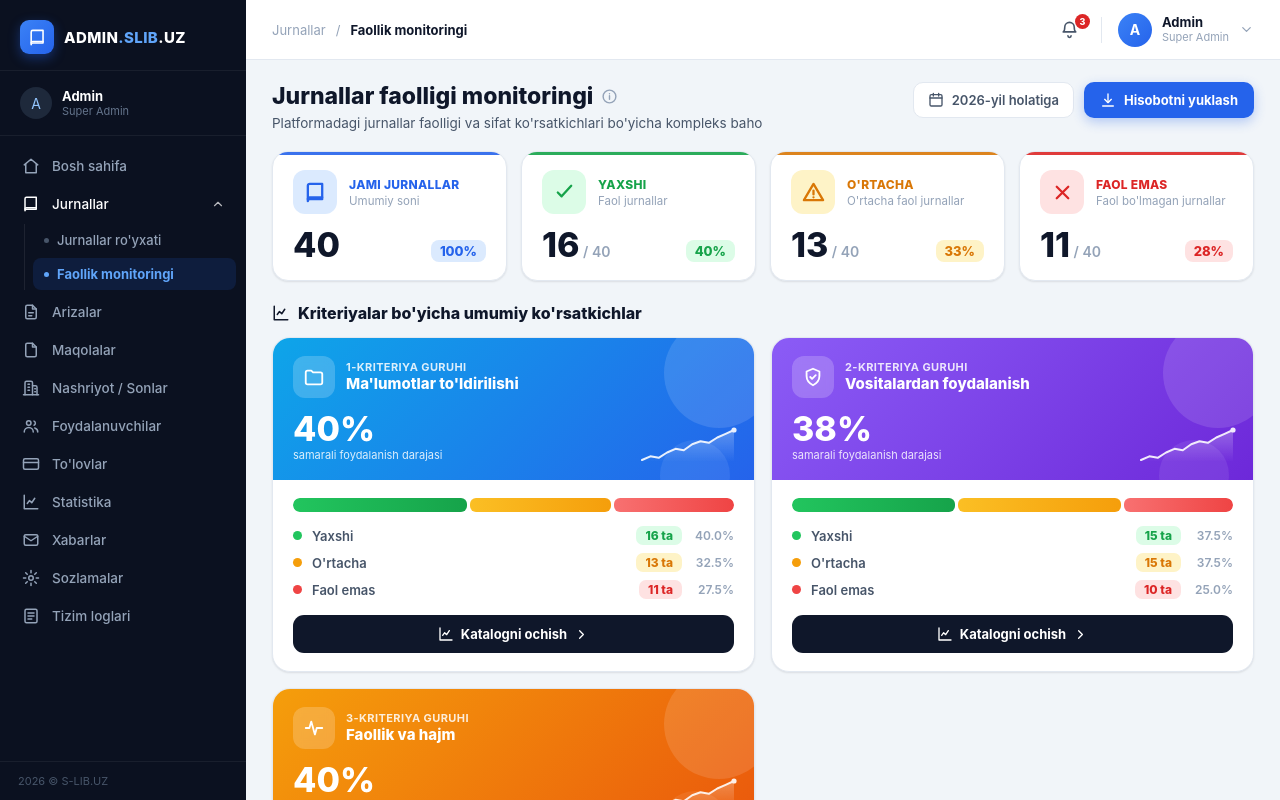
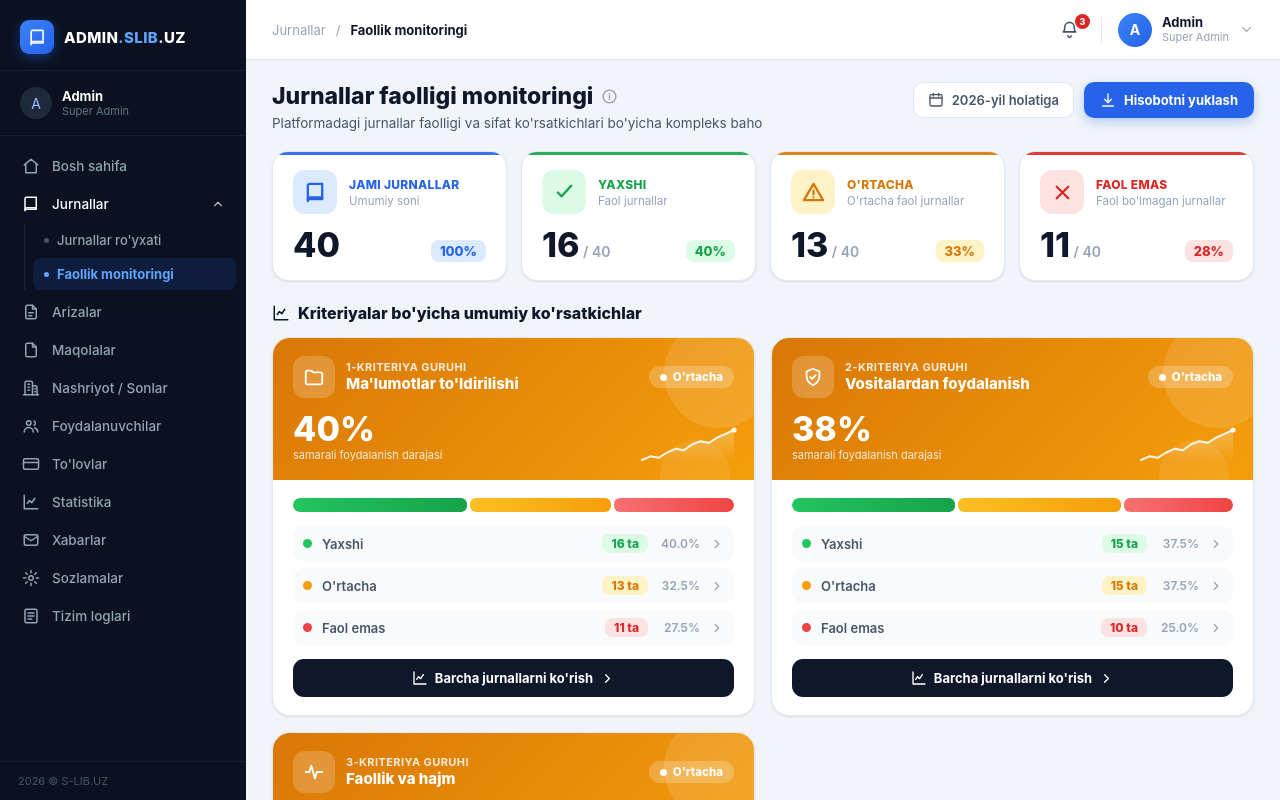
Before and after one commit to kvazar212121/slib-monitoring, a React (Vite) app: page / in a window 1280 px wide. Shown: the top 800 px of the page. Built offline with nearby package versions, Linux system fonts and the light colour scheme.

Commit message:
Kriteriya kartalari o'z statusi rangida, ichidagi statuslarga bosilsa o'sha guruh jurnallari ochiladi

```diff
--- a/src/components/CriteriaStatCard.jsx
+++ b/src/components/CriteriaStatCard.jsx
@@ -1,22 +1,23 @@
 import Icon, { GROUP_ICON } from './Icon';
 import { Sparkline } from './ui';
+import { STATUS } from '../data/criteria';
 
-// Zamonaviy kriteriya karta: gradient bosh, katta foiz, stacked segment-bar
+// Kriteriya guruhi kartasi: guruhning o'z statusi (yashil/sariq/qizil)
+// va ichidagi statuslarga bosilsa jurnallar ochiladi
 export default function CriteriaStatCard({ index, group, breakdown, total, trend, onView }) {
   const { green, yellow, red } = breakdown;
   const pct = (v) => (total ? (v / total) * 100 : 0);
   const greenPct = Math.round(pct(green));
 
-  const GRAD = [
-    'linear-gradient(135deg,#0ea5e9,#2563eb)',
-    'linear-gradient(135deg,#8b5cf6,#6d28d9)',
-    'linear-gradient(135deg,#f59e0b,#ea580c)',
-  ][index % 3];
+  // Guruhning umumiy statusi: yashil jurnallar ulushiga qarab
+  const groupStatus = greenPct >= 55 ? 'green' : greenPct >= 35 ? 'yellow' : 'red';
+  const sc = STATUS[groupStatus];
+  const GRAD = `linear-gradient(135deg,${sc.color},${sc.ring})`;
 
   const rows = [
-    { s: 'Yaxshi', v: green, color: '#16a34a', bg: '#dcfce7', dot: '#22c55e' },
-    { s: "O'rtacha", v: yellow, color: '#d97706', bg: '#fef3c7', dot: '#f59e0b' },
-    { s: 'Faol emas', v: red, color: '#dc2626', bg: '#fee2e2', dot: '#ef4444' },
+    { key: 'green', s: 'Yaxshi', v: green, color: '#16a34a', bg: '#dcfce7', dot: '#22c55e' },
+    { key: 'yellow', s: "O'rtacha", v: yellow, color: '#d97706', bg: '#fef3c7', dot: '#f59e0b' },
+    { key: 'red', s: 'Faol emas', v: red, color: '#dc2626', bg: '#fee2e2', dot: '#ef4444' },
   ];
 
   return (
@@ -28,7 +29,7 @@ export default function CriteriaStatCard({ index, group, breakdown, total, trend
         display: 'flex', flexDirection: 'column',
       }}
     >
-      {/* Gradient header */}
+      {/* Gradient header - guruh statusi rangida */}
       <div style={{ background: GRAD, padding: '18px 20px', color: '#fff', position: 'relative', overflow: 'hidden' }}>
         <div style={{ position: 'absolute', right: -20, top: -20, width: 110, height: 110, borderRadius: '50%', background: 'rgba(255,255,255,0.12)' }} />
         <div style={{ position: 'absolute', right: 24, bottom: -30, width: 70, height: 70, borderRadius: '50%', background: 'rgba(255,255,255,0.08)' }} />
@@ -40,6 +41,9 @@ export default function CriteriaStatCard({ index, group, breakdown, total, trend
             <div style={{ fontSize: 11, fontWeight: 700, opacity: 0.85, letterSpacing: 0.4 }}>{index + 1}-KRITERIYA GURUHI</div>
             <div style={{ fontSize: 15, fontWeight: 800, lineHeight: 1.25, marginTop: 1 }}>{group.title}</div>
           </div>
+          <span style={{ display: 'inline-flex', alignItems: 'center', gap: 6, padding: '4px 11px', borderRadius: 999, background: 'rgba(255,255,255,0.22)', fontSize: 11.5, fontWeight: 800, flexShrink: 0 }}>
+            <span style={{ width: 7, height: 7, borderRadius: '50%', background: '#fff' }} /> {sc.label}
+          </span>
         </div>
         <div style={{ display: 'flex', alignItems: 'flex-end', justifyContent: 'space-between', marginTop: 14, position: 'relative' }}>
           <div>
@@ -63,29 +67,33 @@ export default function CriteriaStatCard({ index, group, breakdown, total, trend
           <div style={{ width: `${pct(red)}%`, background: 'linear-gradient(90deg,#f87171,#ef4444)', borderRadius: 6, transition: 'width 0.7s ease' }} title={`Faol emas: ${red}`} />
         </div>
 
-        {/* Rows */}
-        <div style={{ display: 'flex', flexDirection: 'column', gap: 8 }}>
+        {/* Rows - har biriga bosilsa o'sha statusli jurnallar ochiladi */}
+        <div style={{ display: 'flex', flexDirection: 'column', gap: 7 }}>
           {rows.map((r) => (
-            <div key={r.s} style={{ display: 'flex', alignItems: 'center', gap: 10 }}>
+            <button key={r.s} onClick={() => onView(r.key)}
+              style={{ display: 'flex', alignItems: 'center', gap: 10, padding: '8px 10px', borderRadius: 10, background: 'var(--surface-2)', transition: 'background 0.15s', textAlign: 'left', width: '100%' }}
+              onMouseEnter={(e) => e.currentTarget.style.background = r.bg}
+              onMouseLeave={(e) => e.currentTarget.style.background = 'var(--surface-2)'}>
               <span style={{ width: 9, height: 9, borderRadius: '50%', background: r.dot, flexShrink: 0 }} />
               <span style={{ fontSize: 13, color: 'var(--text-2)', fontWeight: 600, flex: 1 }}>{r.s}</span>
               <span style={{ fontSize: 12, fontWeight: 800, color: r.color, background: r.bg, padding: '2px 9px', borderRadius: 7 }}>{r.v} ta</span>
               <span style={{ fontSize: 12, color: 'var(--text-3)', fontWeight: 600, minWidth: 42, textAlign: 'right' }}>{pct(r.v).toFixed(1)}%</span>
-            </div>
+              <span style={{ display: 'inline-flex', color: 'var(--text-3)' }}><Icon name="chevronRight" size={14} /></span>
+            </button>
           ))}
         </div>
 
         <button
-          onClick={onView}
+          onClick={() => onView('all')}
           style={{
-            marginTop: 16, padding: '11px', borderRadius: 11, background: 'var(--text)', color: '#fff',
+            marginTop: 14, padding: '11px', borderRadius: 11, background: 'var(--text)', color: '#fff',
             fontWeight: 700, fontSize: 13, display: 'flex', alignItems: 'center', justifyContent: 'center', gap: 7,
             transition: 'opacity 0.15s, transform 0.15s',
           }}
           onMouseEnter={(e) => { e.currentTarget.style.opacity = '0.88'; e.currentTarget.style.transform = 'translateY(-1px)'; }}
           onMouseLeave={(e) => { e.currentTarget.style.opacity = '1'; e.currentTarget.style.transform = 'none'; }}
         >
-          <Icon name="chart" size={16} /> Katalogni ochish <Icon name="chevronRight" size={15} />
+          <Icon name="chart" size={16} /> Barcha jurnallarni ko'rish <Icon name="chevronRight" size={15} />
         </button>
       </div>
     </div>
--- a/src/components/JournalsPanel.jsx
+++ b/src/components/JournalsPanel.jsx
@@ -11,36 +11,39 @@ const STATUS_META = {
   red: { label: 'Faol emas jurnallar', grad: 'linear-gradient(135deg,#ef4444,#dc2626)', icon: 'x' },
 };
 
-export default function JournalsPanel({ initialStatus = 'all', onClose, onOpenJournal }) {
+export default function JournalsPanel({ initialStatus = 'all', group = null, onClose, onOpenJournal }) {
   const [statusFilter, setStatusFilter] = useState(initialStatus);
-  const [groupView, setGroupView] = useState('overview');
+  const [groupView, setGroupView] = useState(group ? group.id : 'overview');
   const [search, setSearch] = useState('');
   const [sortBy, setSortBy] = useState('total');
   const [view, setView] = useState('cards'); // cards | table
+
+  // Guruh tanlangan bo'lsa - statusni guruhga xos ballardan olamiz
+  const statusOf = (j) => (group ? j.groupStatus[group.id] : j.status);
 
   const groupCriteria = groupView === 'overview' ? null : CRITERIA.filter((c) => c.group === groupView);
 
   const counts = useMemo(() => {
     const c = { all: JOURNALS.length, green: 0, yellow: 0, red: 0 };
-    JOURNALS.forEach((j) => { c[j.status] += 1; });
+    JOURNALS.forEach((j) => { c[statusOf(j)] += 1; });
     return c;
-  }, []);
+  }, [group]);
 
   const filtered = useMemo(() => {
     let list = JOURNALS.filter((j) => {
-      if (statusFilter !== 'all' && j.status !== statusFilter) return false;
+      if (statusFilter !== 'all' && statusOf(j) !== statusFilter) return false;
       if (search && !j.name.toLowerCase().includes(search.toLowerCase()) && !j.studyField.toLowerCase().includes(search.toLowerCase())) return false;
       return true;
     });
     list = [...list].sort((a, b) => {
-      if (sortBy === 'total') return b.total - a.total;
+      if (sortBy === 'total') return (group ? b.groupScore[group.id] - a.groupScore[group.id] : b.total - a.total);
       if (sortBy === 'name') return a.name.localeCompare(b.name);
       if (sortBy === 'articles') return b.metrics.articles - a.metrics.articles;
       if (sortBy === 'recent') return a.lastUpdateDays - b.lastUpdateDays;
       return 0;
     });
     return list;
-  }, [statusFilter, search, sortBy]);
+  }, [statusFilter, search, sortBy, group]);
 
   const meta = STATUS_META[statusFilter] || STATUS_META.all;
   const avgScore = filtered.length ? Math.round(filtered.reduce((s, j) => s + j.total, 0) / filtered.length) : 0;
@@ -61,7 +64,7 @@ export default function JournalsPanel({ initialStatus = 'all', onClose, onOpenJo
             <Icon name={meta.icon} size={24} />
           </div>
           <div style={{ flex: 1 }}>
-            <div style={{ fontSize: 12, fontWeight: 700, opacity: 0.85, letterSpacing: 0.4 }}>JURNALLAR KATALOGI</div>
+            <div style={{ fontSize: 12, fontWeight: 700, opacity: 0.85, letterSpacing: 0.4 }}>{group ? `${group.title.toUpperCase()} · KATALOG` : 'JURNALLAR KATALOGI'}</div>
             <h1 style={{ margin: '2px 0 0', fontSize: 22, fontWeight: 800 }}>{meta.label}</h1>
           </div>
           {/* Mini stats */}
@@ -152,7 +155,7 @@ export default function JournalsPanel({ initialStatus = 'all', onClose, onOpenJo
         {view === 'cards' ? (
           <div style={{ display: 'grid', gridTemplateColumns: 'repeat(auto-fill,minmax(310px,1fr))', gap: 16 }}>
             {filtered.map((j, i) => (
-              <JournalCard key={j.id} j={j} index={i} groupView={groupView} groupCriteria={groupCriteria} onClick={() => onOpenJournal(j)} />
+              <JournalCard key={j.id} j={j} index={i} groupView={groupView} groupCriteria={groupCriteria} group={group} onClick={() => onOpenJournal(j)} />
             ))}
           </div>
         ) : (
@@ -163,8 +166,10 @@ export default function JournalsPanel({ initialStatus = 'all', onClose, onOpenJo
   );
 }
 
-function JournalCard({ j, index, groupView, groupCriteria, onClick }) {
-  const st = statusFromScore(j.total);
+function JournalCard({ j, index, groupView, groupCriteria, group, onClick }) {
+  const st = group ? STATUS[j.groupStatus[group.id]] : statusFromScore(j.total);
+  const scoreShown = group ? j.groupScore[group.id] : j.total;
+  const scoreMax = group ? j.groupMax[group.id] : 100;
   return (
     <div onClick={onClick}
       style={{ background: 'var(--surface)', borderRadius: 16, border: '1px solid var(--border)', boxShadow: 'var(--shadow-sm)', overflow: 'hidden', cursor: 'pointer', transition: 'transform 0.15s, box-shadow 0.15s', animation: `fadeUp 0.4s ease ${Math.min(index * 0.03, 0.4)}s both` }}
@@ -178,8 +183,8 @@ function JournalCard({ j, index, groupView, groupCriteria, onClick }) {
             <div style={{ fontSize: 11, color: 'var(--text-3)', marginTop: 3 }}>{j.issn ? `ISSN: ${j.issn}` : j.studyField}</div>
           </div>
           <div style={{ textAlign: 'center', flexShrink: 0 }}>
-            <div style={{ fontSize: 22, fontWeight: 800, color: st.color, lineHeight: 1 }}>{j.total}</div>
-            <div style={{ fontSize: 9, color: 'var(--text-3)' }}>/ 100</div>
+            <div style={{ fontSize: 22, fontWeight: 800, color: st.color, lineHeight: 1 }}>{scoreShown}</div>
+            <div style={{ fontSize: 9, color: 'var(--text-3)' }}>/ {scoreMax}</div>
           </div>
         </div>
 
--- a/src/components/MonitoringPage.jsx
+++ b/src/components/MonitoringPage.jsx
@@ -38,7 +38,7 @@ export default function MonitoringPage() {
     return m ? GROUPS.find((g) => g.id === m[1]) || null : null;
   })();
   const [categoryView, setCategoryView] = useState(initialCategory); // ochilgan kategoriya guruhi
-  const [journalsPanel, setJournalsPanel] = useState(null); // 'all'|'green'|'yellow'|'red' yoki null
+  const [journalsPanel, setJournalsPanel] = useState(null); // {group?, status} yoki null
   const [sortBy, setSortBy] = useState('total');
   const [page, setPage] = useState(1);
   const pageSize = 8;
@@ -110,16 +110,16 @@ export default function MonitoringPage() {
       <div style={{ display: 'flex', gap: 14, flexWrap: 'wrap', marginBottom: 22 }}>
         <KpiCard variant="blue" title="Jami jurnallar" subtitle="Umumiy soni" index={0}
           value={summary.total} percent={100}
-          onClick={() => setJournalsPanel('all')} />
+          onClick={() => setJournalsPanel({ status: 'all' })} />
         <KpiCard variant="green" title="Yaxshi" subtitle="Faol jurnallar" index={1}
           value={summary.green} total={summary.total} percent={Math.round((summary.green / summary.total) * 100)}
-          active={false} onClick={() => setJournalsPanel('green')} />
+          active={false} onClick={() => setJournalsPanel({ status: 'green' })} />
         <KpiCard variant="yellow" title="O'rtacha" subtitle="O'rtacha faol jurnallar" index={2}
           value={summary.yellow} total={summary.total} percent={Math.round((summary.yellow / summary.total) * 100)}
-          active={false} onClick={() => setJournalsPanel('yellow')} />
+          active={false} onClick={() => setJournalsPanel({ status: 'yellow' })} />
         <KpiCard variant="red" title="Faol emas" subtitle="Faol bo'lmagan jurnallar" index={3}
           value={summary.red} total={summary.total} percent={Math.round((summary.red / summary.total) * 100)}
-          active={false} onClick={() => setJournalsPanel('red')} />
+          active={false} onClick={() => setJournalsPanel({ status: 'red' })} />
       </div>
 
       {/* Kriteriyalar bo'yicha umumiy ko'rsatkichlar */}
@@ -136,7 +136,7 @@ export default function MonitoringPage() {
               breakdown={groupBreakdown[g.id]}
               total={summary.total}
               trend={[45,50,48,55,60,58,66,70,68,75,80,85].map((v) => v - i * 6)}
-              onView={() => setCategoryView(g)}
+              onView={(statusKey) => setJournalsPanel({ group: g, status: statusKey })}
             />
           ))}
         </div>
@@ -159,7 +159,8 @@ export default function MonitoringPage() {
       )}
       {journalsPanel && (
         <JournalsPanel
-          initialStatus={journalsPanel}
+          initialStatus={journalsPanel.status || 'all'}
+          group={journalsPanel.group || null}
           onClose={() => setJournalsPanel(null)}
           onOpenJournal={(j) => setSelected(j)}
         />
```
